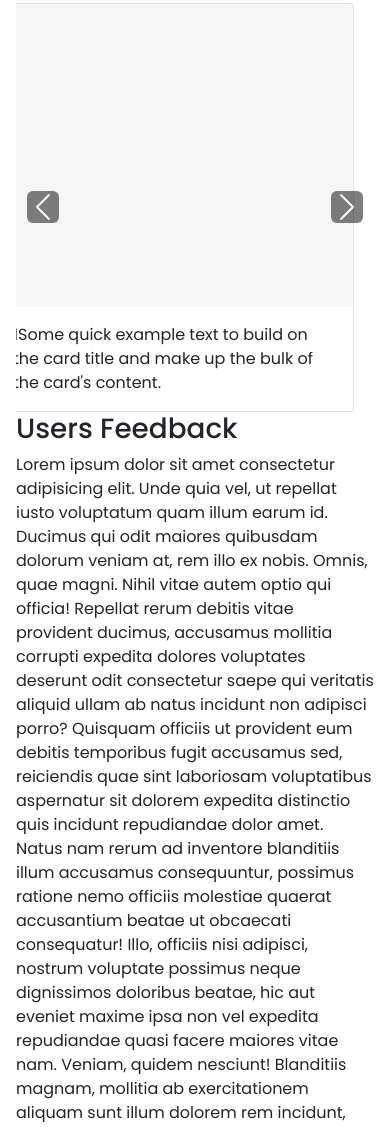
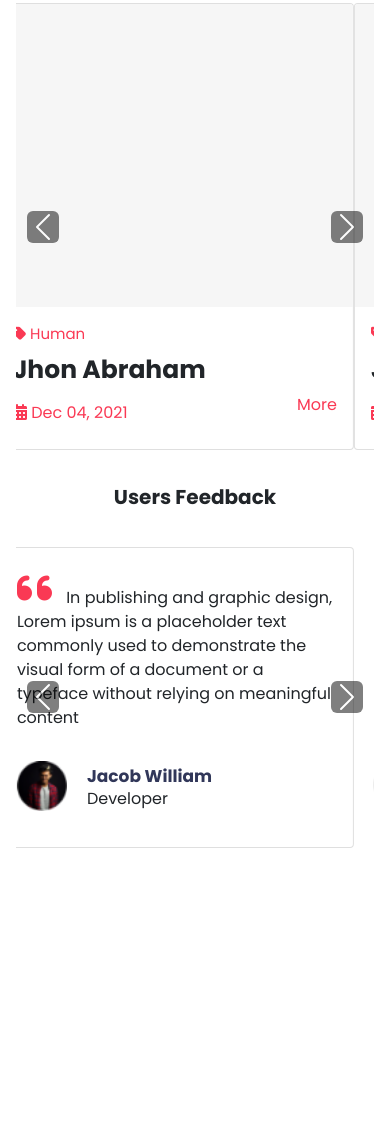
Before and after one commit to deshiserver/nikhoj2.0_ui, a plain HTML site: page home.html in a window 390 px wide. Shown: the part 865-1992 px from the top of the page. After the commit the page ends 1829 px from the top, so only its background shows below. Drawn offline with nearby package versions, Linux system fonts and the light colour scheme.

Commit message:
Home Page Done

```diff
--- a/assets/css/style.css
+++ b/assets/css/style.css
@@ -416,11 +416,60 @@
           border-radius: 6px;
       }
 
+      .recently-lost-feeds {
+          padding-bottom: 35px;
+      }
 
+      .card-tag {
+          font-size: 15px;
+          color: #fa3954;
+          padding-bottom: 10px;
+      }
 
+      .card-date-details {
+          display: flex;
+          align-items: center;
+          justify-content: space-between;
+          color: #fa3954;
+      }
 
+      .card-itle {
+          font-size: 25px;
+          font-weight: bold;
+      }
 
+      .users-feedback {
+          padding-bottom: 100px;
+      }
 
+      .quote-user {
+          display: flex;
+          align-items: center;
+      }
 
+      .quote-user h4 {
+          padding-top: 0;
+          margin: 0;
+          margin-top: 20px;
+          font-size: 17px;
+          font-weight: bold;
+          color: #313759;
+      }
+
+      .quote-user img {
+          margin-right: 20px;
+          height: auto;
+          width: 50px;
+      }
+
+      .feedback-body {
+          padding: 20px;
+      }
+
+      .feedback-body p i {
+          font-size: 40px;
+          color: #fa3954;
+          margin-right: 10px;
+      }
 
   }
--- a/home.html
+++ b/home.html
@@ -19,6 +19,7 @@
     <div class="container">
         <div class="row">
             <div class="col-md-12">
+
                 <!-- Header  -->
                 <div class="header">
                     <div class="header-logo">
@@ -43,12 +44,14 @@
                     </div>
                 </div>
                 <!-- End Header  -->
+
                 <!-- Search  -->
                 <div class="search">
                     <div class="form"><input type="text" class="form-control form-input" placeholder="Search Here ...">
                         <span class="left-pan"><i class="fa fa-search "></i></span> </div>
                 </div>
                 <!-- End search  -->
+
                 <!-- catagorey -->
                 <div class="catagorey">
                     <div class="catagorey-single">
@@ -68,6 +71,7 @@
                     </div>
                 </div>
                 <!-- end catagorey -->
+
                 <!-- lost-found-categories  -->
                 <div class="lost-found-categories">
                     <h3 class="home-title">Lost & Found Categories</h3>
@@ -110,6 +114,7 @@
                     <!-- SlideShow  -->
                 </div>
                 <!-- lost-found-categories end  -->
+
                 <!-- recently-lost-feeds  -->
                 <div class="recently-lost-feeds">
                     <h3 class="home-title">Recently Lost Feeds</h3>
@@ -117,20 +122,70 @@
                     <div id="carouselExampleCaptionsTow" class="carousel slide" data-bs-ride="carousel">
                         <div class="carousel-inner">
                             <div class="carousel-item active">
+                                <!-- SLider 1 -->
                                 <div class="card" style="width: 100%;">
                                     <img src="assets/img/home/Rectangle 12.png" class="card-img-top" alt="...">
                                     <div class="card-body">
-                                        <p class="card-text">1Some quick example text to build on the card title and
-                                            make
-                                            up the bulk of the card's content.</p>
+                                        <div class="card-tag">
+                                            <i class="fa fa-tag"></i> Human
+                                        </div>
+                                        <h3 class="card-itle">
+                                            Jhon Abraham
+                                        </h3>
+                                        <div class="card-date-details">
+                                            <div>
+                                                <i class="fas fa-calendar-alt"></i> Dec 04, 2021
+                                            </div>
+                                            <div>
+                                                <p class="more">More</p>
+                                            </div>
+                                        </div>
                                     </div>
                                 </div>
                             </div>
                             <div class="carousel-item">
                                 <!-- Slider 2  -->
+                                <div class="card" style="width: 100%;">
+                                    <img src="assets/img/home/Rectangle 12.png" class="card-img-top" alt="...">
+                                    <div class="card-body">
+                                        <div class="card-tag">
+                                            <i class="fa fa-tag"></i> Laptop
+                                        </div>
+                                        <h3 class="card-itle">
+                                            Jhon China
+                                        </h3>
+                                        <div class="card-date-details">
+                                            <div>
+                                                <i class="fas fa-calendar-alt"></i> Dec 04, 2021
+                                            </div>
+                                            <div>
+                                                <p class="more">More</p>
+                                            </div>
+                                        </div>
+                                    </div>
+                                </div>
                             </div>
                             <div class="carousel-item">
                                 <!-- Slider 3  -->
+                                <div class="card" style="width: 100%;">
+                                    <img src="assets/img/home/Rectangle 12.png" class="card-img-top" alt="...">
+                                    <div class="card-body">
+                                        <div class="card-tag">
+                                            <i class="fa fa-tag"></i> Watch
+                                        </div>
+                                        <h3 class="card-itle">
+                                            Jhon Doe
+                                        </h3>
+                                        <div class="card-date-details">
+                                            <div>
+                                                <i class="fas fa-calendar-alt"></i> Dec 04, 2021
+                                            </div>
+                                            <div>
+                                                <p class="more">More</p>
+                                            </div>
+                                        </div>
+                                    </div>
+                                </div>
                             </div>
                         </div>
                         <button class="carousel-control-prev" type="button" data-bs-target="#carouselExampleCaptionsTow"
@@ -147,87 +202,95 @@
                     <!-- SlideShow  -->
                 </div>
                 <!-- recently-lost-feeds end  -->
+
+                <!-- users-feedback  -->
                 <div class="users-feedback">
-                    <h1>Users Feedback</h1>
+                    <h3 class="home-title">Users Feedback</h3>
+                    <!-- slideShow  -->
+                    <div id="carouselExampleCaptionsThree" class="carousel slide" data-bs-ride="carousel">
+                        <div class="carousel-inner">
+                            <div class="carousel-item active">
+                                <!-- SLider 1 -->
+                                <div class="card" style="width: 100%;">
+                                    <div class="feedback-body">
+                                        <p>
+                                            <i class="fas fa-quote-left"></i>
+                                            In publishing and graphic design, Lorem ipsum is a placeholder text
+                                            commonly used to demonstrate the visual form of a document or a
+                                            typeface without relying on meaningful content
+                                        </p>
+                                        <div class="quote-user">
+                                            <div>
+                                                <img src="assets/img/user.png" alt="user">
+                                            </div>
+                                            <div>
+                                                <h4>Jacob William</h4>
+                                                <p>Developer</p>
+                                            </div>
+                                        </div>
+                                    </div>
+                                </div>
+                            </div>
+                            <div class="carousel-item">
+                                <!-- Slider 2  -->
+                                <div class="card " style="width: 100%;border: 0;">
+                                    <div class="feedback-body">
+                                        <p>
+                                            <i class="fas fa-quote-left"></i>
+                                            In publishing and graphic design, Lorem ipsum is a placeholder text
+                                            commonly used to demonstrate the visual form of a document or a
+                                            typeface without relying on meaningful content
+                                        </p>
+                                        <div class="quote-user">
+                                            <div>
+                                                <img src="assets/img/user.png" alt="user">
+                                            </div>
+                                            <div>
+                                                <h4>Jacob William</h4>
+                                                <p>Developer</p>
+                                            </div>
+                                        </div>
+                                    </div>
+                                </div>
+                            </div>
+                            <div class="carousel-item">
+                                <!-- Slider 3  -->
+                                <div class="card" style="width: 100%;">
+                                    <div class="feedback-body">
+                                        <p>
+                                            <i class="fas fa-quote-left"></i>
+                                            In publishing and graphic design, Lorem ipsum is a placeholder text
+                                            commonly used to demonstrate the visual form of a document or a
+                                            typeface without relying on meaningful content
+                                        </p>
+                                        <div class="quote-user">
+                                            <div>
+                                                <img src="assets/img/user.png" alt="user">
+                                            </div>
+                                            <div>
+                                                <h4>Jacob William</h4>
+                                                <p>Developer</p>
+                                            </div>
+                                        </div>
+                                    </div>
+                                </div>
+                            </div>
+                        </div>
+                        <button class="carousel-control-prev" type="button"
+                            data-bs-target="#carouselExampleCaptionsThree" data-bs-slide="prev">
+                            <span class="carousel-control-prev-icon" aria-hidden="true"></span>
+                            <span class="visually-hidden">Previous</span>
+                        </button>
+                        <button class="carousel-control-next" type="button"
+                            data-bs-target="#carouselExampleCaptionsThree" data-bs-slide="next">
+                            <span class="carousel-control-next-icon" aria-hidden="true"></span>
+                            <span class="visually-hidden">Next</span>
+                        </button>
+                    </div>
+                    <!-- SlideShow  -->
                 </div>
-                <p>Lorem ipsum dolor sit amet consectetur adipisicing elit. Unde quia vel, ut repellat iusto voluptatum
-                    quam illum earum id. Ducimus qui odit maiores quibusdam dolorum veniam at, rem illo ex nobis. Omnis,
-                    quae magni. Nihil vitae autem optio qui officia! Repellat rerum debitis vitae provident ducimus,
-                    accusamus mollitia corrupti expedita dolores voluptates deserunt odit consectetur saepe qui
-                    veritatis aliquid ullam ab natus incidunt non adipisci porro? Quisquam officiis ut provident eum
-                    debitis temporibus fugit accusamus sed, reiciendis quae sint laboriosam voluptatibus aspernatur sit
-                    dolorem expedita distinctio quis incidunt repudiandae dolor amet. Natus nam rerum ad inventore
-                    blanditiis illum accusamus consequuntur, possimus ratione nemo officiis molestiae quaerat
-                    accusantium beatae ut obcaecati consequatur! Illo, officiis nisi adipisci, nostrum voluptate
-                    possimus neque dignissimos doloribus beatae, hic aut eveniet maxime ipsa non vel expedita
-                    repudiandae quasi facere maiores vitae nam. Veniam, quidem nesciunt! Blanditiis magnam, mollitia ab
-                    exercitationem aliquam sunt illum dolorem rem incidunt, eaque hic eos ullam corporis voluptas,
-                    doloribus culpa. Voluptatum porro molestias quae, asperiores rerum perferendis voluptas. Obcaecati,
-                    pariatur blanditiis quaerat voluptates numquam, dolore fugit nulla cupiditate ex quod sed non itaque
-                    reprehenderit atque neque veritatis delectus sit eius vitae ut iusto voluptate. Blanditiis deserunt
-                    consequuntur, incidunt aliquam molestiae voluptatibus aperiam cum mollitia rerum odit architecto
-                    maxime, eum odio quod nostrum, laboriosam autem laborum nesciunt? A qui, illo, nostrum consectetur
-                    cum vel praesentium deserunt porro non ex, provident velit. Laudantium, repudiandae dolor. Rem
-                    libero eligendi expedita maxime atque fugit laudantium mollitia eveniet blanditiis est iure nobis
-                    consectetur vel consequuntur harum animi doloremque nulla, sapiente dicta at doloribus explicabo id
-                    error! Deserunt dolore consequuntur optio molestiae neque atque, earum autem alias exercitationem
-                    assumenda ullam voluptate quaerat iusto iste veniam eum est a accusantium consectetur voluptatum.
-                    Iste labore, perspiciatis ducimus culpa a vero neque ut vitae ullam necessitatibus, maiores,
-                    adipisci repellendus ipsam praesentium consequuntur doloremque aspernatur voluptatem molestiae
-                    beatae impedit nisi? Nostrum, explicabo blanditiis eveniet est voluptatibus fuga tempore autem
-                    molestias dolorem quisquam quas sunt ea ratione minima architecto odit culpa quaerat commodi
-                    consectetur illo distinctio hic. Rerum harum quia quod optio soluta veritatis iure sed eum excepturi
-                    illo, quibusdam veniam dolore. Tempore quas incidunt, similique amet reprehenderit in aspernatur et
-                    corporis delectus, sequi molestias ducimus obcaecati sed sint nobis quisquam aut provident, aliquid
-                    asperiores doloribus! Quia totam quod dolorem, quibusdam omnis sapiente sed, error ut sequi animi
-                    modi iure laudantium? Cumque quibusdam accusamus quidem aperiam incidunt, quae ab dolorum ex amet
-                    nemo in eligendi voluptas totam fuga libero quos inventore tenetur reiciendis iste rem quas repellat
-                    fugit veritatis possimus? Illo, rerum delectus ex veniam modi labore repudiandae tempore odit
-                    commodi blanditiis? Voluptates, nihil quos, laborum quo aut ea voluptatum velit nesciunt ipsum
-                    recusandae beatae. Veritatis dignissimos quasi labore! Necessitatibus dolorem, ullam adipisci
-                    repudiandae, quae delectus aliquam nemo non laboriosam, dolor consequuntur ipsam et? Incidunt ipsam
-                    asperiores fugiat dignissimos omnis iste facere libero iure distinctio, illum ratione optio qui
-                    nihil recusandae tempore consectetur illo molestias voluptatem quia! Voluptas nisi eum ipsum
-                    accusantium corporis. Natus hic, omnis, delectus ab provident quibusdam numquam laborum quidem
-                    possimus repellendus corporis accusantium maxime ipsum, sequi excepturi quaerat commodi itaque.
-                    Velit, sint dolorum. Incidunt iure minima atque, alias ab aut, commodi ex vel at et nesciunt!
-                    Corrupti iure deserunt vero cum blanditiis voluptates, veritatis quidem quasi voluptate quos quas
-                    commodi porro quisquam. Saepe soluta accusamus fugiat consequatur ducimus rerum voluptate alias
-                    quibusdam! In, delectus ea pariatur ab praesentium alias numquam neque. Asperiores, minima fugit.
-                    Laboriosam fugiat animi error consequatur enim ratione, officia quas, voluptate totam similique
-                    neque nostrum obcaecati! Temporibus eum et provident! Quaerat ipsam maiores magnam inventore
-                    corporis id illo officiis sequi ea voluptatibus sit consequuntur placeat modi perspiciatis alias
-                    praesentium facilis laborum, nobis, nihil vitae! Libero, sit? Rerum laboriosam officiis ducimus,
-                    dolore ullam ab est error nemo perferendis corporis vitae, odio laborum. Nesciunt ullam repellat
-                    corporis unde vero iure possimus suscipit assumenda molestiae necessitatibus, sint nisi cupiditate?
-                    Quibusdam delectus praesentium iure quidem architecto sapiente pariatur qui ipsum alias velit
-                    aperiam facere dolore fugiat consequuntur magni quas odit aut deleniti et cumque sunt, illum labore
-                    autem fuga. Deserunt vero minima architecto autem dolorum exercitationem, dolores fugiat
-                    necessitatibus aliquid, quod hic totam quo numquam ipsum, possimus laborum in soluta impedit
-                    similique quidem quibusdam odit quia iure obcaecati? Recusandae saepe ad, doloribus eaque voluptates
-                    illum voluptate voluptas labore porro, repellat, at quisquam. Neque, nisi vitae. Dolorum atque
-                    aliquid enim neque aspernatur ut, aliquam repudiandae esse velit voluptatem nam cumque odit quasi
-                    nesciunt reprehenderit asperiores assumenda sint officiis nemo dolores corrupti ipsam commodi. Eius
-                    at commodi, excepturi laboriosam vero modi libero officia. Ipsa veritatis quo deserunt praesentium,
-                    sed dignissimos quaerat ipsum consequuntur! Deserunt, reiciendis quae! Nostrum at quo harum velit
-                    illo sunt, repellendus unde ducimus sed, mollitia cupiditate. Cum, maxime. Repudiandae laboriosam
-                    quisquam maiores quod veniam tempore maxime reiciendis sapiente expedita quae hic asperiores sit,
-                    alias incidunt aut cum necessitatibus, rerum aliquid ratione dolores cumque distinctio! Quod unde
-                    numquam quo. Assumenda ex, animi voluptatum praesentium quas, minus magni aperiam fugit temporibus
-                    ipsum, illo minima ipsam dolore. Odit numquam magnam corrupti, aut ut fugiat officiis vel pariatur
-                    at dolore asperiores voluptatibus hic consequuntur et deserunt aspernatur accusantium enim ad maxime
-                    adipisci! Quaerat aperiam eaque quidem porro sint adipisci magni possimus hic optio pariatur quo
-                    consectetur, inventore illum ullam. Tempore nobis placeat porro, alias, itaque atque quia, similique
-                    quae accusamus natus iusto. Totam quasi nihil facere fugit, earum distinctio sed non quidem
-                    inventore placeat voluptas quibusdam quam est optio architecto porro nemo odit alias excepturi
-                    deleniti iusto blanditiis error. Esse adipisci accusamus sunt praesentium laboriosam laudantium
-                    nihil commodi reprehenderit eum ut, voluptas facere officiis obcaecati perferendis doloremque iusto
-                    fugit assumenda rerum consequuntur tenetur quod vel quos eos velit. Nihil nisi consectetur, officiis
-                    ullam illum fugiat ratione explicabo, laborum libero enim repellat facilis, quis eum saepe ipsum qui
-                    neque alias. Voluptatibus, magnam. Blanditiis voluptates obcaecati, tenetur optio officia, at cumque
-                    quibusdam commodi explicabo provident similique ut corporis inventore nemo libero, ab saepe
-                    voluptatibus aspernatur quis perferendis in aut. Magnam fugiat iusto excepturi aliquid sapiente
-                    quaerat sed id ut praesentium impedit, quibusdam cum, aspernatur nihil?</p>
+                <!-- users-feedback end  -->
+
             </div>
         </div>
     </div>
```
